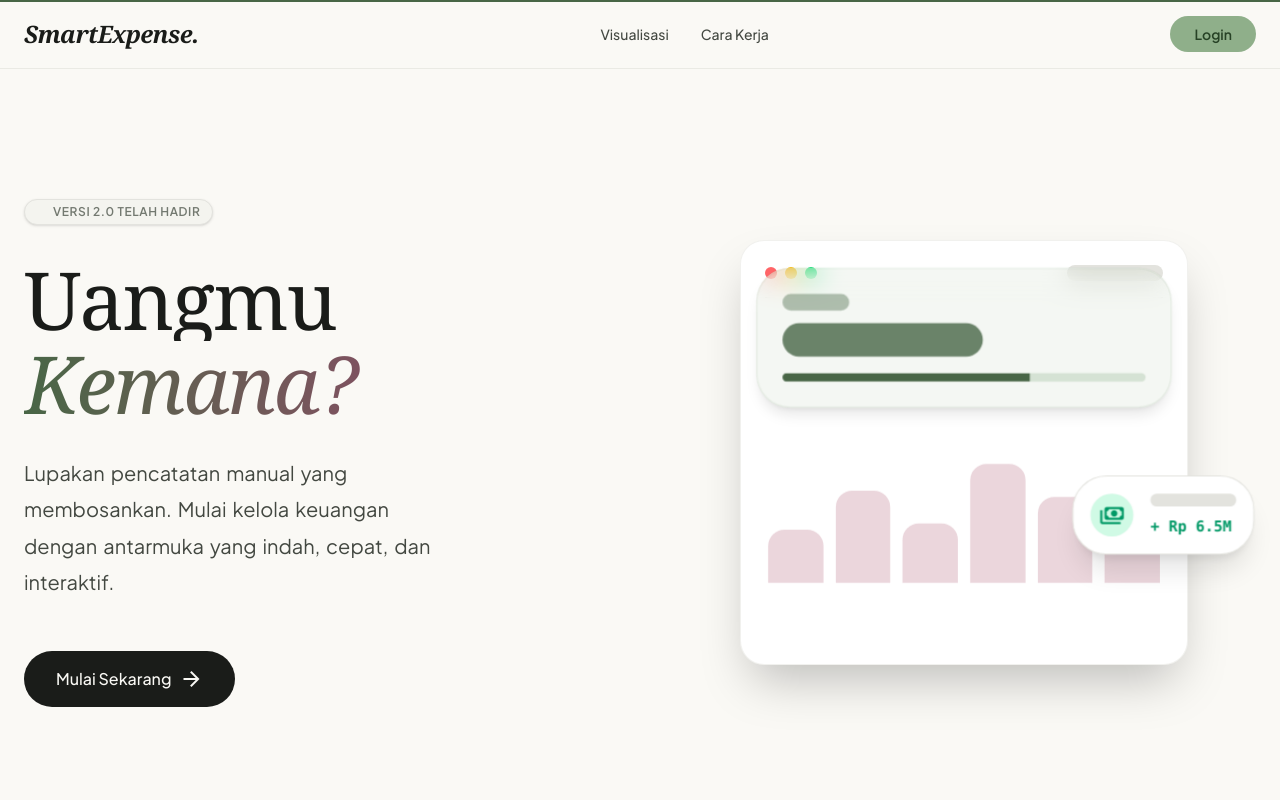
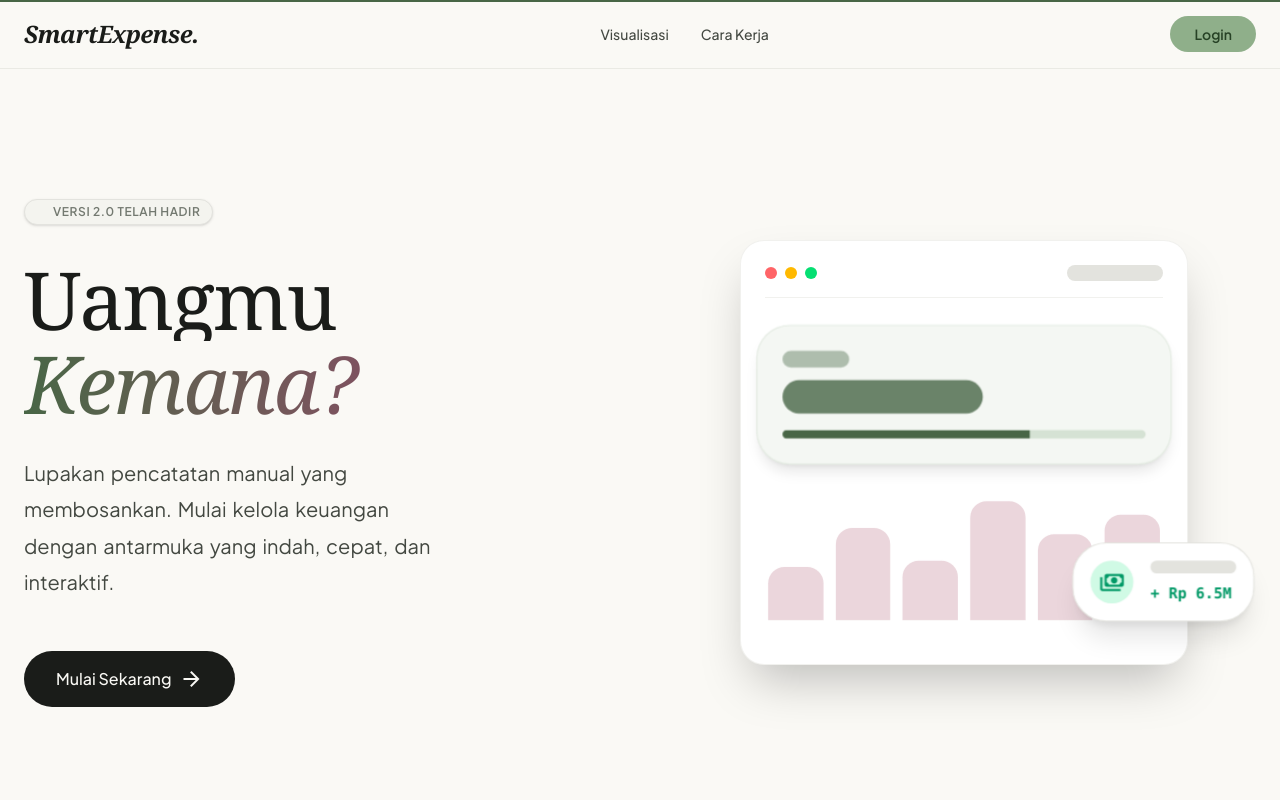
Before and after one commit to Maliq-dlt/Smart-Expanse, a Next.js app: page / in a window 1280 px wide. Shown: the top 800 px of the page. Built offline with nearby package versions, Linux system fonts and the light colour scheme.

Commit message:
fix: scope bento gsap to avoid hero glitch, expand theme faq width

```diff
--- a/src/components/landing/FeatureBentoBox.tsx
+++ b/src/components/landing/FeatureBentoBox.tsx
@@ -1,7 +1,7 @@
 'use client';
 
-import React from 'react';
-import { motion } from 'framer-motion';
+import React, { useRef } from 'react';
+import { motion, Variants } from 'framer-motion';
 import gsap from 'gsap';
 import { useGSAP } from '@gsap/react';
 import { ScrollTrigger } from 'gsap/ScrollTrigger';
@@ -10,15 +10,18 @@
 
 gsap.registerPlugin(ScrollTrigger);
 
-const fadeUp = {
+const fadeUp: Variants = {
   hidden: { opacity: 0, y: 30 },
   show: { opacity: 1, y: 0, transition: { duration: 0.6, ease: "easeOut" } },
 };
 
 export default function FeatureBentoBox() {
+  const containerRef = useRef<HTMLElement>(null);
+
   // GSAP Parallax for Bento Box
   useGSAP(() => {
-    gsap.utils.toArray('[data-speed]').forEach((el: any) => {
+    if (!containerRef.current) return;
+    gsap.utils.toArray('[data-speed]', containerRef.current).forEach((el: any) => {
       const speed = parseFloat(el.getAttribute('data-speed') || '1');
       gsap.to(el, {
         y: () => -100 * speed,
@@ -34,7 +37,7 @@
   }, []);
 
   return (
-    <section id="bento" className="py-24 px-6 max-w-7xl mx-auto">
+    <section ref={containerRef} id="bento" className="py-24 px-6 max-w-7xl mx-auto">
       <motion.div className="text-center mb-16" initial="hidden" whileInView="show" viewport={{ once: true }} variants={fadeUp}>
         <h2 className="text-4xl font-serif text-[var(--color-on-surface)] mb-4">Visual. Bukan Teks Panjang.</h2>
         <p className="text-[var(--color-on-surface-variant)]">Lihat kesehatan finansial Anda dalam sekilas.</p>
--- a/src/components/landing/ThemeFAQ.tsx
+++ b/src/components/landing/ThemeFAQ.tsx
@@ -1,9 +1,9 @@
 'use client';
 
 import React, { useState } from 'react';
-import { motion, AnimatePresence } from 'framer-motion';
+import { motion, AnimatePresence, Variants } from 'framer-motion';
 
-const fadeUp = {
+const fadeUp: Variants = {
   hidden: { opacity: 0, y: 30 },
   show: { opacity: 1, y: 0, transition: { duration: 0.6, ease: "easeOut" } },
 };
@@ -19,7 +19,7 @@
   const [faqOpenIndex, setFaqOpenIndex] = useState<number | null>(null);
 
   return (
-    <section className="py-24 px-6 max-w-5xl mx-auto grid grid-cols-1 md:grid-cols-2 gap-16 md:gap-24 items-start border-t border-[var(--color-surface-variant)]/30">
+    <section className="py-24 px-6 max-w-7xl mx-auto grid grid-cols-1 md:grid-cols-2 gap-16 md:gap-24 items-start border-t border-[var(--color-surface-variant)]/30">
 
       {/* Theme Toggle Visualizer */}
       <div className="space-y-8 sticky top-32">
```
